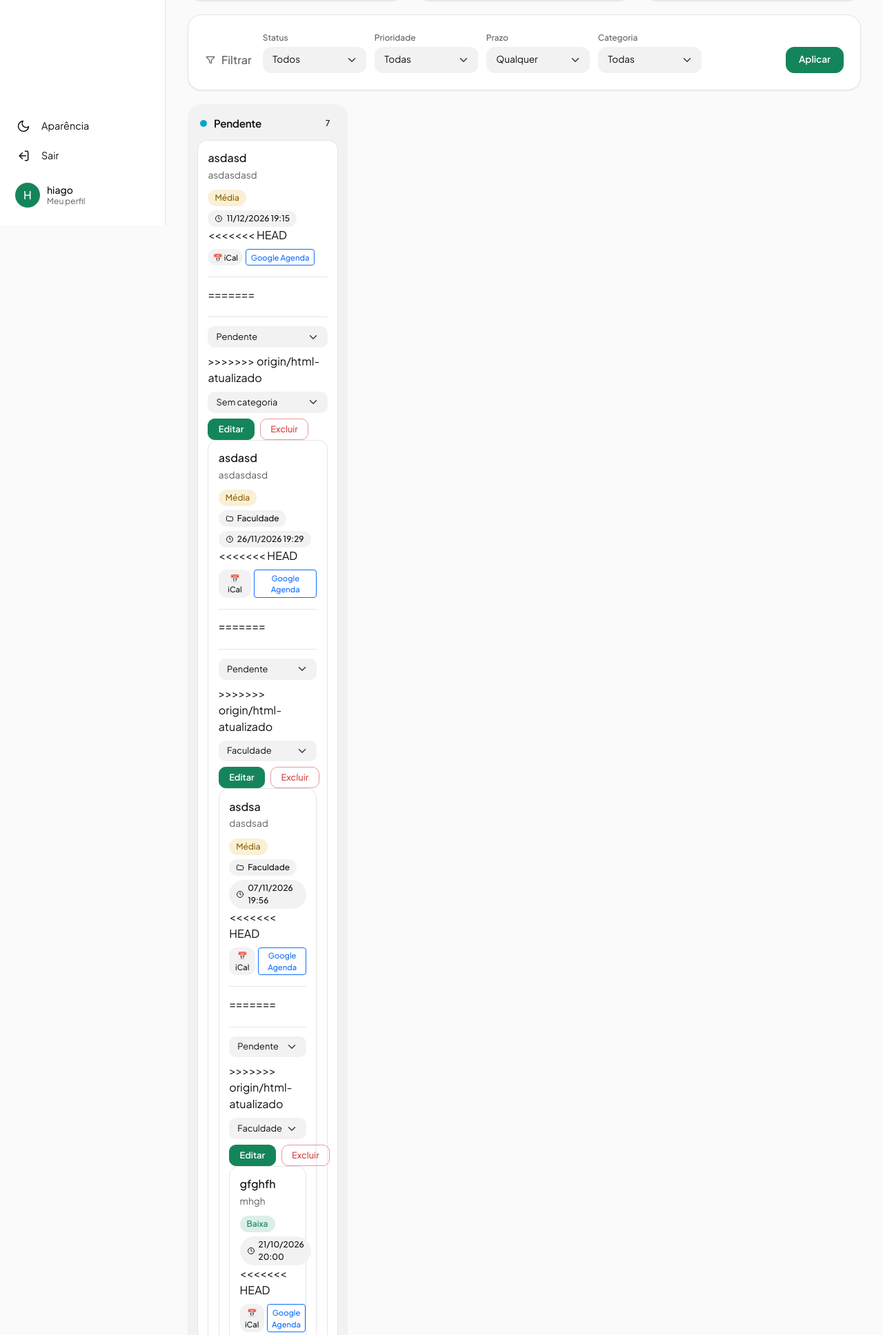
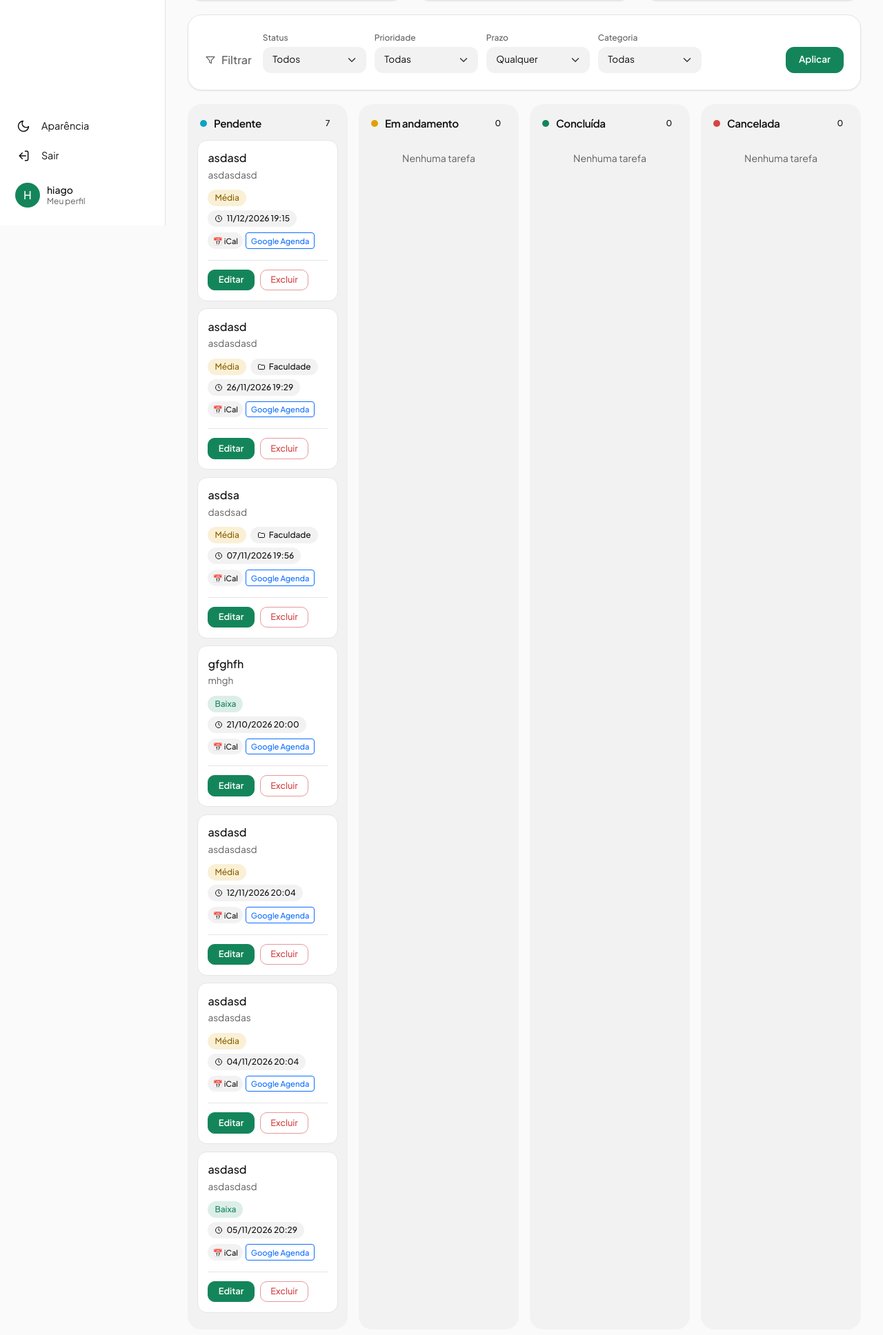
Before and after one commit to alyssa-sys/FSI-Wake-Up-Call-Tutorial-Flask, a Flask app: page /quadro in a window 1280 px wide. Shown: the part 473-2409 px from the top of the page at 69% size. Run offline with Flask 3, Linux system fonts and the light colour scheme; a user stored in the database is signed in; data comes from the database, SQL or seed files in the repository.

Commit message:
corrigindo quadro html

```diff
--- a/gerenciador_de_tarefas/templates/quadro.html
+++ b/gerenciador_de_tarefas/templates/quadro.html
@@ -141,7 +141,6 @@
                     </div>
                 </div>
 
-<<<<<<< HEAD
                 <div class="d-flex gap-1 mt-2">
                     <a href="{{ url_for('exportar_ics', tarefa_id=tarefa.id) }}" class="btn btn-sm btn-outline-secondary" style="font-size: 0.7rem; padding: 0.15rem 0.4rem;" title="Baixar iCal (.ics) para Apple/iCloud">
                         📅 iCal
@@ -154,28 +153,6 @@
                 </div>
 
                 <div class="acoes mt-3">
-=======
-                <div class="acoes">
-                    {% if pode_mudar_status(tarefa) %}
-                    <form method="POST" action="{{ url_for('alterar_status', tarefa_id=tarefa.id) }}">
-                        <select name="status" class="form-select form-select-sm" aria-label="Alterar status" onchange="this.form.submit()">
-                            {% for s in ['Pendente', 'Em andamento', 'Concluída', 'Cancelada'] %}
-                            <option value="{{ s }}" {% if tarefa.status == s %}selected{% endif %}>{{ s }}</option>
-                            {% endfor %}
-                        </select>
-                    </form>
-                    {% endif %}
->>>>>>> origin/html-atualizado
-                    {% if tarefa.criador_id == current_user.id %}
-                    <form method="POST" action="{{ url_for('definir_categoria', tarefa_id=tarefa.id) }}">
-                        <select name="categoria_id" class="form-select form-select-sm" aria-label="Categoria" onchange="this.form.submit()">
-                            <option value="">Sem categoria</option>
-                            {% for c in categorias %}
-                            <option value="{{ c.id }}" {% if tarefa.categoria_id == c.id %}selected{% endif %}>{{ c.nome }}</option>
-                            {% endfor %}
-                        </select>
-                    </form>
-                    {% endif %}
                     <div class="d-flex gap-2">
                         <a href="{{ url_for('editar_tarefa', tarefa_id=tarefa.id) }}" class="btn btn-principal">Editar</a>
                         <form action="{{ url_for('excluir_tarefa', tarefa_id=tarefa.id) }}" method="POST"
```
Also changed, not shown: 1 other file.
